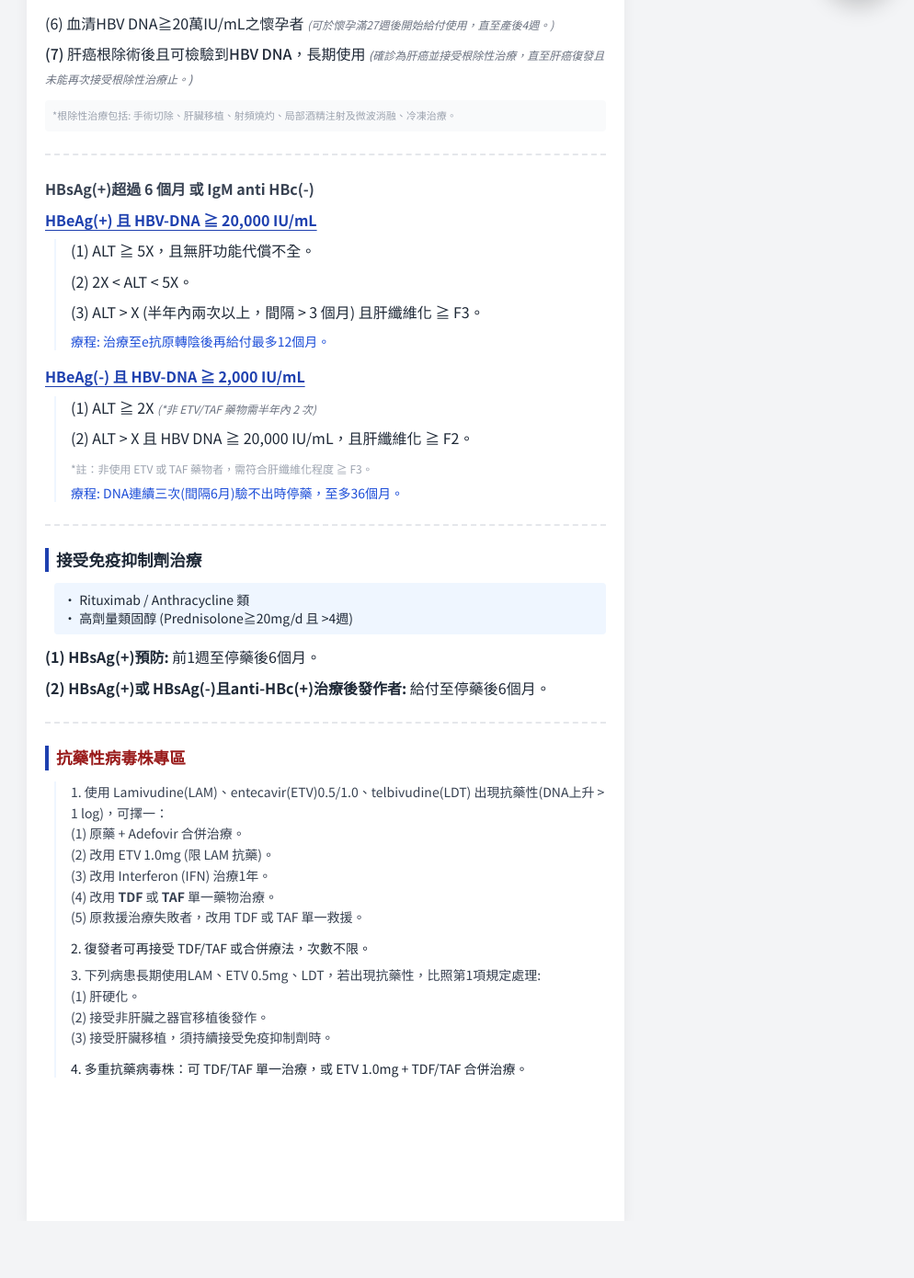
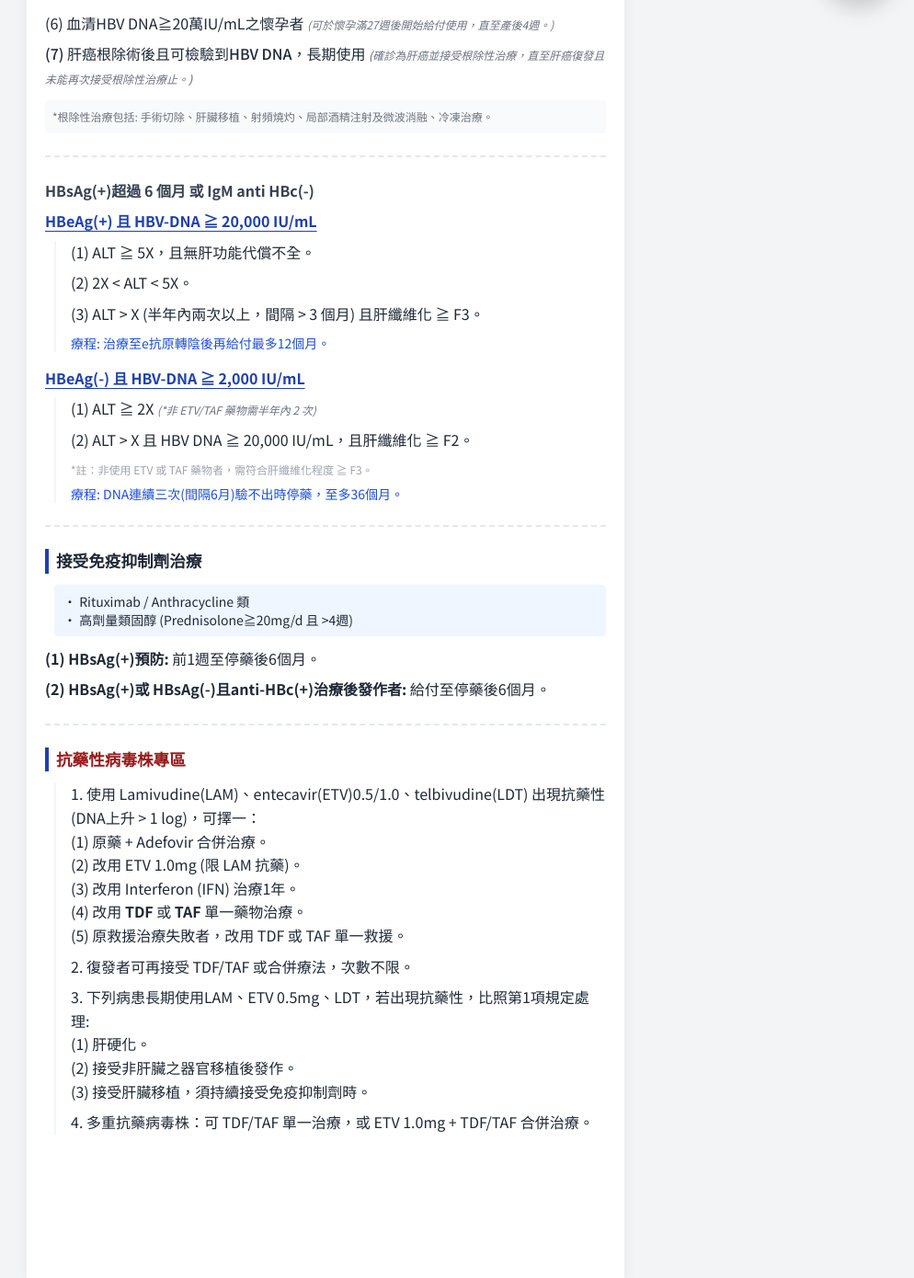
Before and after one commit to subechen-wq/hbv-guideline, a plain HTML site: page index.html in a window 1280 px wide. Shown: the part 773-2163 px from the top of the page at 92% size, without its empty margins (286-1280 px from the left). Before the commit the page ends 2101 px from the top, so only its background shows below. Drawn offline with nearby package versions, Linux system fonts and the light colour scheme.

Commit message:
Update index.html

```diff
--- a/index.html
+++ b/index.html
@@ -180,7 +180,7 @@
 
             <div class="entry"><div class="text-content">(6) 血清HBV DNA≧20萬IU/mL之懷孕者 <span class="sub-text">(可於懷孕滿27週後開始給付使用，直至產後4週。)</span></div></div>
             <div class="entry"><div class="text-content font-medium">(7) 肝癌根除術後且可檢驗到HBV DNA，長期使用 <span class="sub-text">(確診為肝癌並接受根除性治療，直至肝癌復發且未能再次接受根除性治療止。)</span></div></div>
-            <div class="entry"><div class="text-content text-[11px] text-gray-400 p-2 bg-gray-50 rounded mt-1">*根除性治療包括: 手術切除、肝臟移植、射頻燒灼、局部酒精注射及微波消融、冷凍治療。</div></div>
+            <div class="entry"><div class="text-content text-[12px] text-gray-500 p-2 bg-gray-50 rounded mt-1">*根除性治療包括: 手術切除、肝臟移植、射頻燒灼、局部酒精注射及微波消融、冷凍治療。</div></div>
 
             <div class="divider"></div>
 
@@ -216,7 +216,7 @@
 
         <div class="section-title text-red-800">抗藥性病毒株專區</div>
         <div class="indent-box">
-            <div class="entry"><div class="text-content text-sm leading-relaxed text-gray-700">
+            <div class="entry"><div class="text-content">
                 1. 使用 Lamivudine(LAM)、entecavir(ETV)0.5/1.0、telbivudine(LDT) 出現抗藥性(DNA上升 > 1 log)，可擇一：<br>
                 (1) 原藥 + Adefovir 合併治療。<br>
                 (2) 改用 ETV 1.0mg (限 LAM 抗藥)。<br>
@@ -224,16 +224,16 @@
                 (4) 改用 <b>TDF</b> 或 <b>TAF</b> 單一藥物治療。<br>
                 (5) 原救援治療失敗者，改用 TDF 或 TAF 單一救援。
             </div></div>
-            <div class="entry mt-3"><div class="text-content text-sm">
+            <div class="entry"><div class="text-content">
                 2. 復發者可再接受 TDF/TAF 或合併療法，次數不限。
             </div></div>
-            <div class="entry"><div class="text-content text-sm leading-relaxed text-gray-700">
+            <div class="entry"><div class="text-content">
                 3. 下列病患長期使用LAM、ETV 0.5mg、LDT，若出現抗藥性，比照第1項規定處理:<br>
                 (1) 肝硬化。<br>
                 (2) 接受非肝臟之器官移植後發作。<br>
                 (3) 接受肝臟移植，須持續接受免疫抑制劑時。<br>
             </div></div>
-            <div class="entry mt-3"><div class="text-content text-sm">
+            <div class="entry"><div class="text-content">
                 4. 多重抗藥病毒株：可 TDF/TAF 單一治療，或 ETV 1.0mg + TDF/TAF 合併治療。
             </div></div>
         </div>
```
